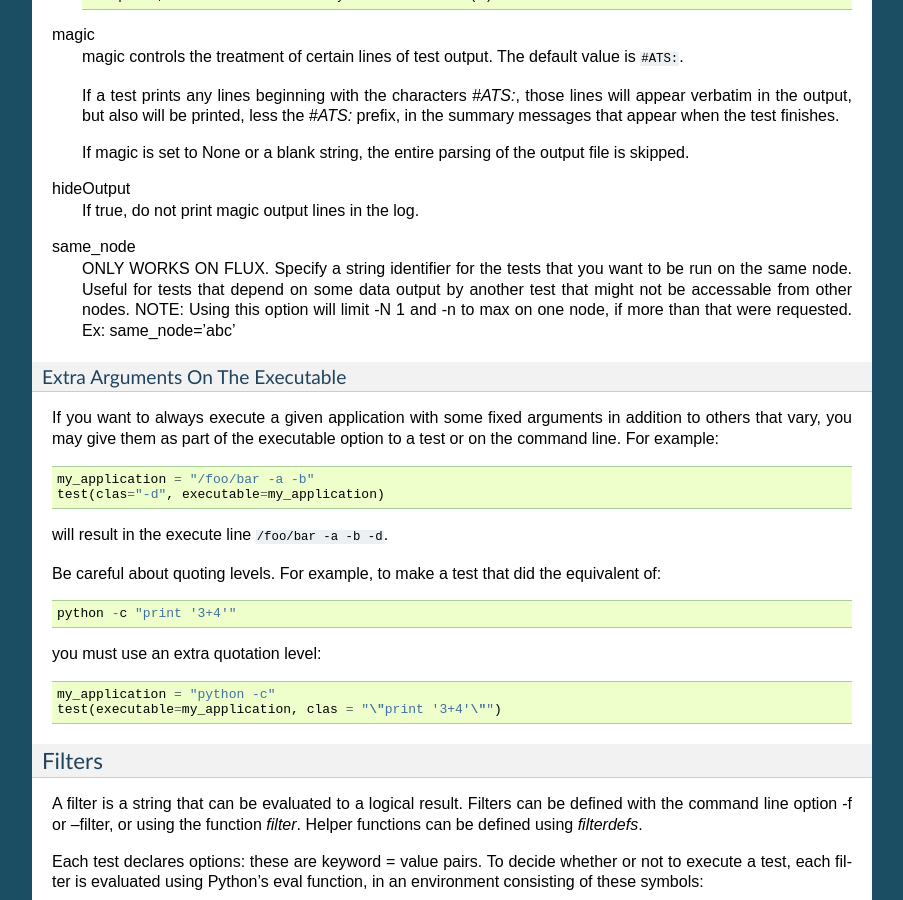
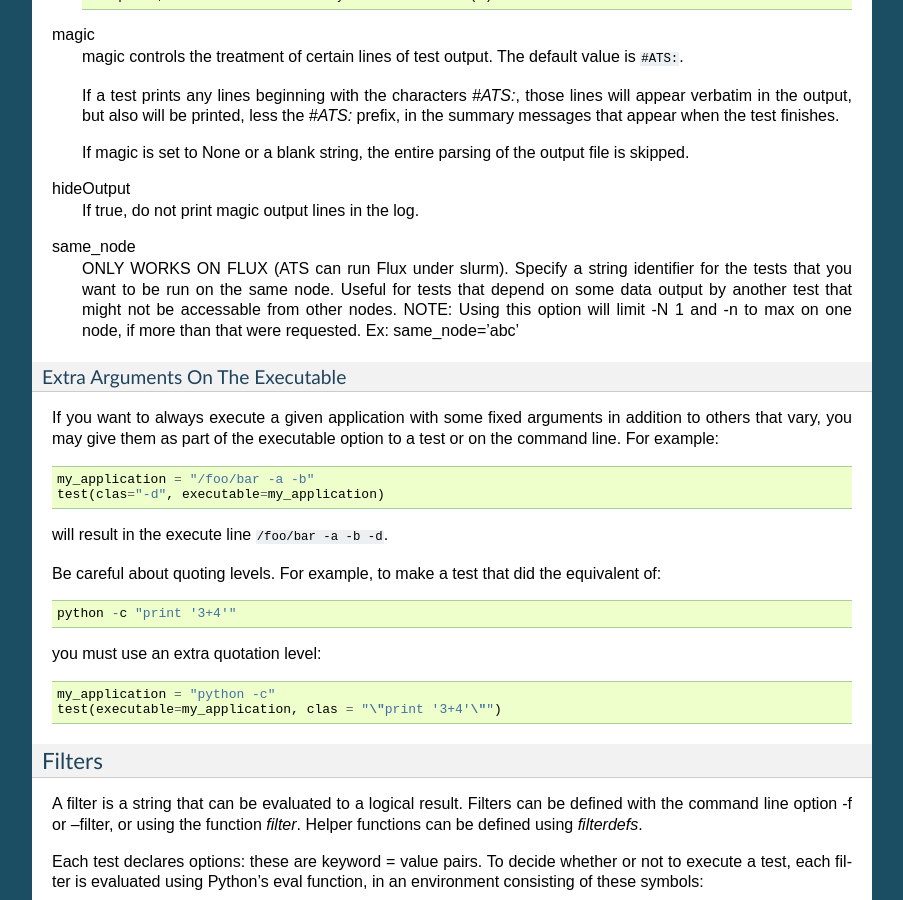
Before and after one commit to LLNL/ATS, a Sphinx documentation site: the page built from docs/source/ats.rst, in a window 1280 px wide and 900 px high, scrolled down 14571 px. Shown: the whole window, without its empty margins (198-1101 px from the left). Built offline with Sphinx 7.4.7, drawn with Linux system fonts in a browser that asks for light colours.

Commit message:
Adding that flux works under slurm

```diff
--- a/docs/source/ats.rst
+++ b/docs/source/ats.rst
@@ -1042,11 +1042,11 @@ hideOutput
    If true, do not print magic output lines in the log.
 
 same_node
-   ONLY WORKS ON FLUX. Specify a string identifier for the tests that you want
-   to be run on the same node. Useful for tests that depend on some data output
-   by another test that might not be accessable from other nodes. NOTE: Using this
-   option will limit -N 1 and -n to max on one node, if more than that were
-   requested. Ex: same_node='abc'
+   ONLY WORKS ON FLUX (ATS can run Flux under slurm). Specify a string identifier
+   for the tests that you want to be run on the same node. Useful for tests that
+   depend on some data output by another test that might not be accessable from
+   other nodes. NOTE: Using this option will limit -N 1 and -n to max on one node,
+   if more than that were requested. Ex: same_node='abc'
 
 Extra Arguments On The Executable
 ~~~~~~~~~~~~~~~~~~~~~~~~~~~~~~~~~
```
